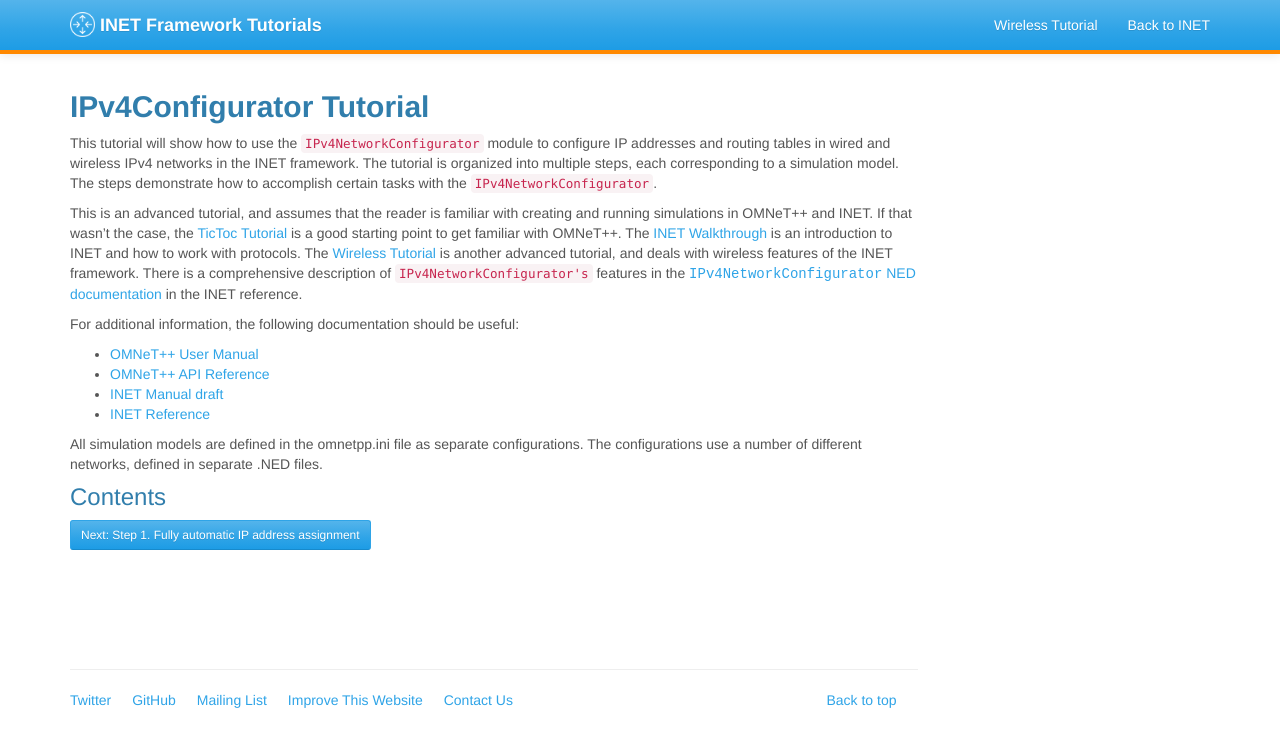
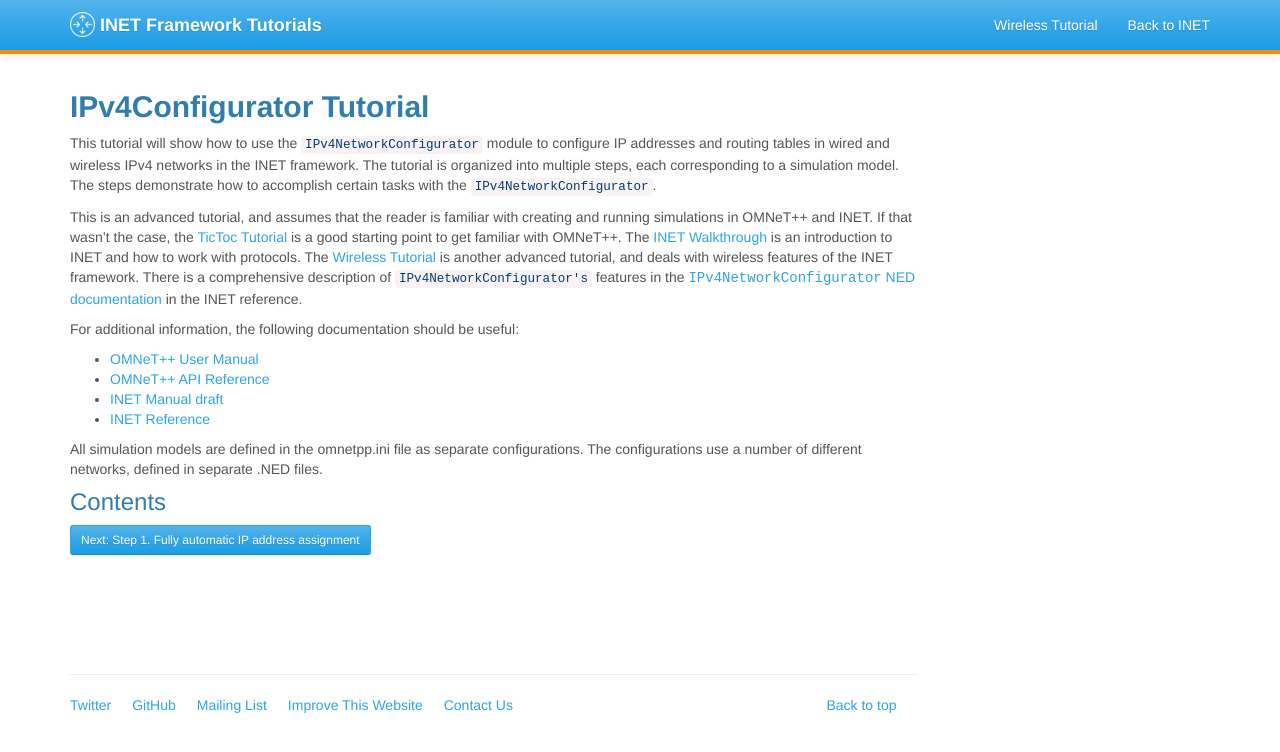
Before and after one commit to inet-framework/inet-tutorials, a Jekyll site: the page built from configurator/doc/index.md, in a window 1280 px wide. Shown: the top 752 px of the page. Built offline with Jekyll 4.4.1, drawn with Linux system fonts in a browser that asks for light colours; nearby versions of some CDN libraries.

Commit message:
css update

```diff
--- a/etc/stylesheets/tutorials.css
+++ b/etc/stylesheets/tutorials.css
@@ -69,3 +69,8 @@ div.fragment
 	border: 0px;
 	margin-bottom: 0px
 }
+
+code {
+	color: #033c73;
+	font-family: monospace;
+}
```
